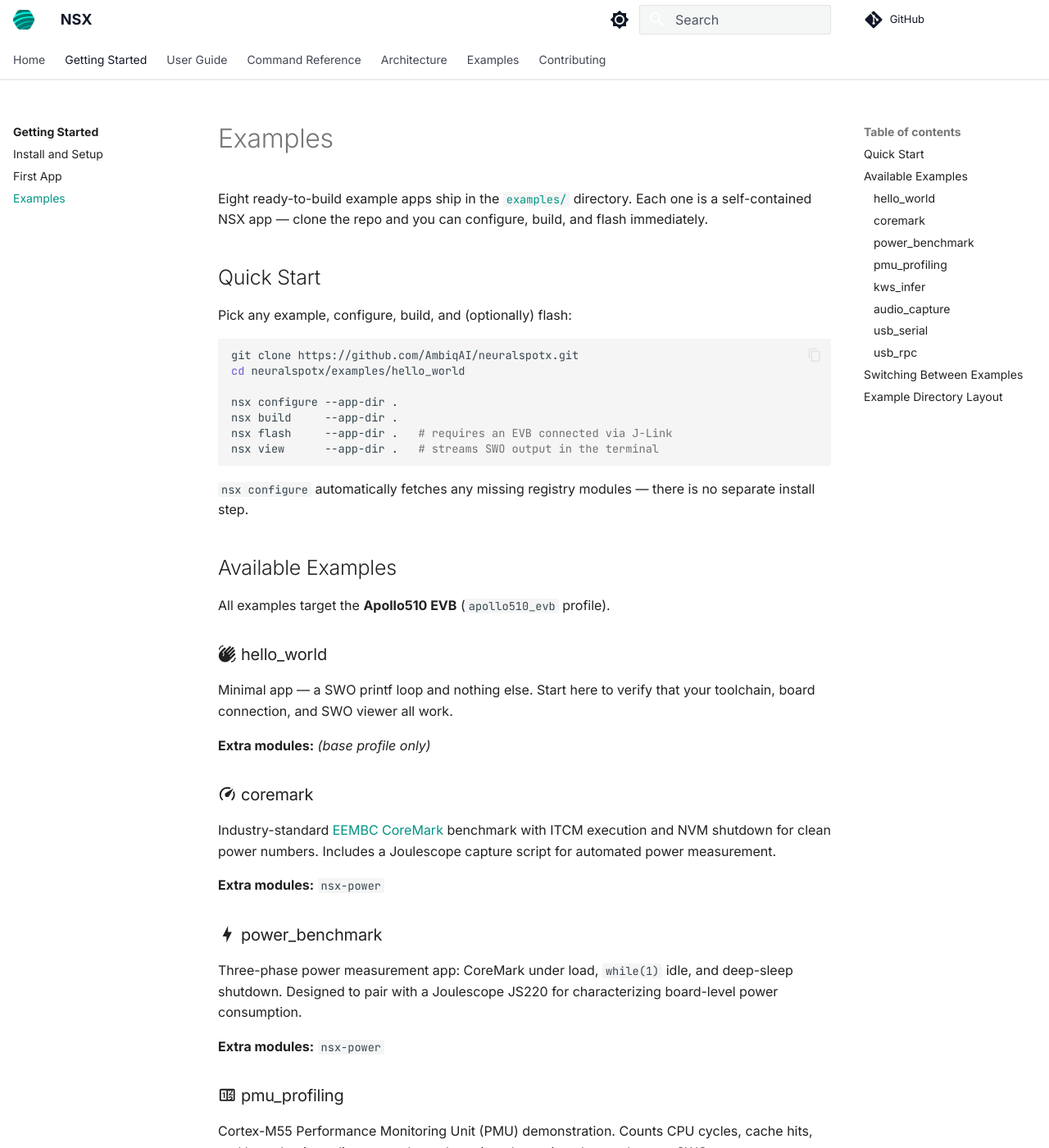
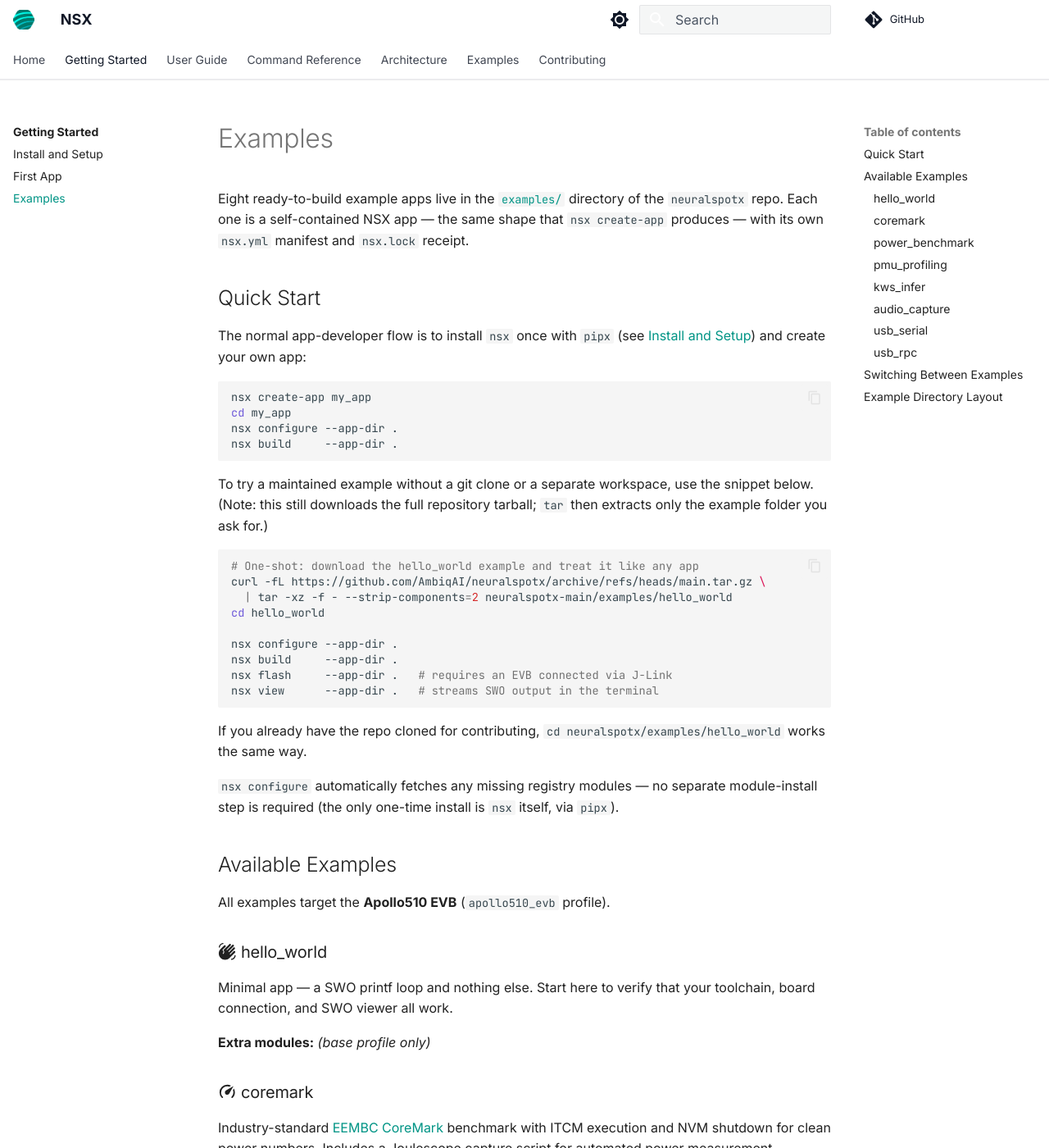
Before and after one commit to AmbiqAI/neuralspotx, an MkDocs documentation site: the page built from docs/getting-started/examples.md, in a window 1280 px wide and 1400 px high. Shown: the whole window at 82% size. Built offline with MkDocs 1.6.1 and Material for MkDocs 9.7.7, drawn with Linux system fonts in a browser that asks for light colours; comment, search, counter and statistics services are not loaded.

Commit message:
docs: lead with app-centric flow; demote clone-the-repo path (#19)

````diff
--- a/docs/getting-started/examples.md
+++ b/docs/getting-started/examples.md
@@ -1,17 +1,32 @@
 # Examples
 
-Eight ready-to-build example apps ship in the
+Eight ready-to-build example apps live in the
 [`examples/`](https://github.com/AmbiqAI/neuralspotx/tree/main/examples)
-directory. Each one is a self-contained NSX app — clone the repo and you
-can configure, build, and flash immediately.
+directory of the `neuralspotx` repo. Each one is a self-contained NSX
+app — the same shape that `nsx create-app` produces — with its own
+`nsx.yml` manifest and `nsx.lock` receipt.
 
 ## Quick Start
 
-Pick any example, configure, build, and (optionally) flash:
+The normal app-developer flow is to install `nsx` once with `pipx` (see
+[Install and Setup](install.md)) and create your own app:
 
 ```bash
-git clone https://github.com/AmbiqAI/neuralspotx.git
-cd neuralspotx/examples/hello_world
+nsx create-app my_app
+cd my_app
+nsx configure --app-dir .
+nsx build     --app-dir .
+```
+
+To try a maintained example without a git clone or a separate workspace,
+use the snippet below. (Note: this still downloads the full repository
+tarball; `tar` then extracts only the example folder you ask for.)
+
+```bash
+# One-shot: download the hello_world example and treat it like any app
+curl -fL https://github.com/AmbiqAI/neuralspotx/archive/refs/heads/main.tar.gz \
+  | tar -xz -f - --strip-components=2 neuralspotx-main/examples/hello_world
+cd hello_world
 
 nsx configure --app-dir .
 nsx build     --app-dir .
@@ -19,8 +34,12 @@
 nsx view      --app-dir .   # streams SWO output in the terminal
 ```
 
-`nsx configure` automatically fetches any missing registry modules — there
-is no separate install step.
+If you already have the repo cloned for contributing,
+`cd neuralspotx/examples/hello_world` works the same way.
+
+`nsx configure` automatically fetches any missing registry modules —
+no separate module-install step is required (the only one-time install
+is `nsx` itself, via `pipx`).
 
 ## Available Examples
 
````
Also changed, not shown: docs/examples/index.md (+16 -5 lines), docs/getting-started/index.md (+7 -4 lines), docs/reference/module.md (+3 -3 lines).
